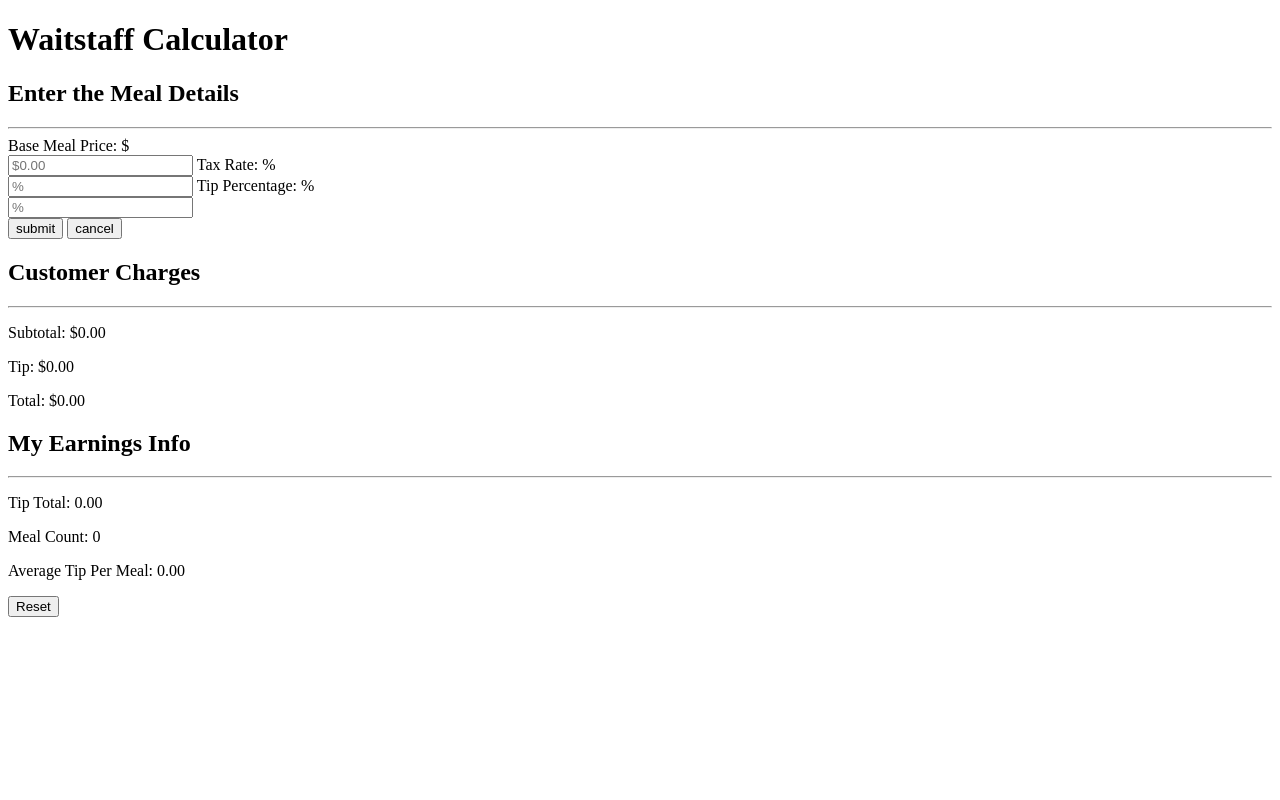
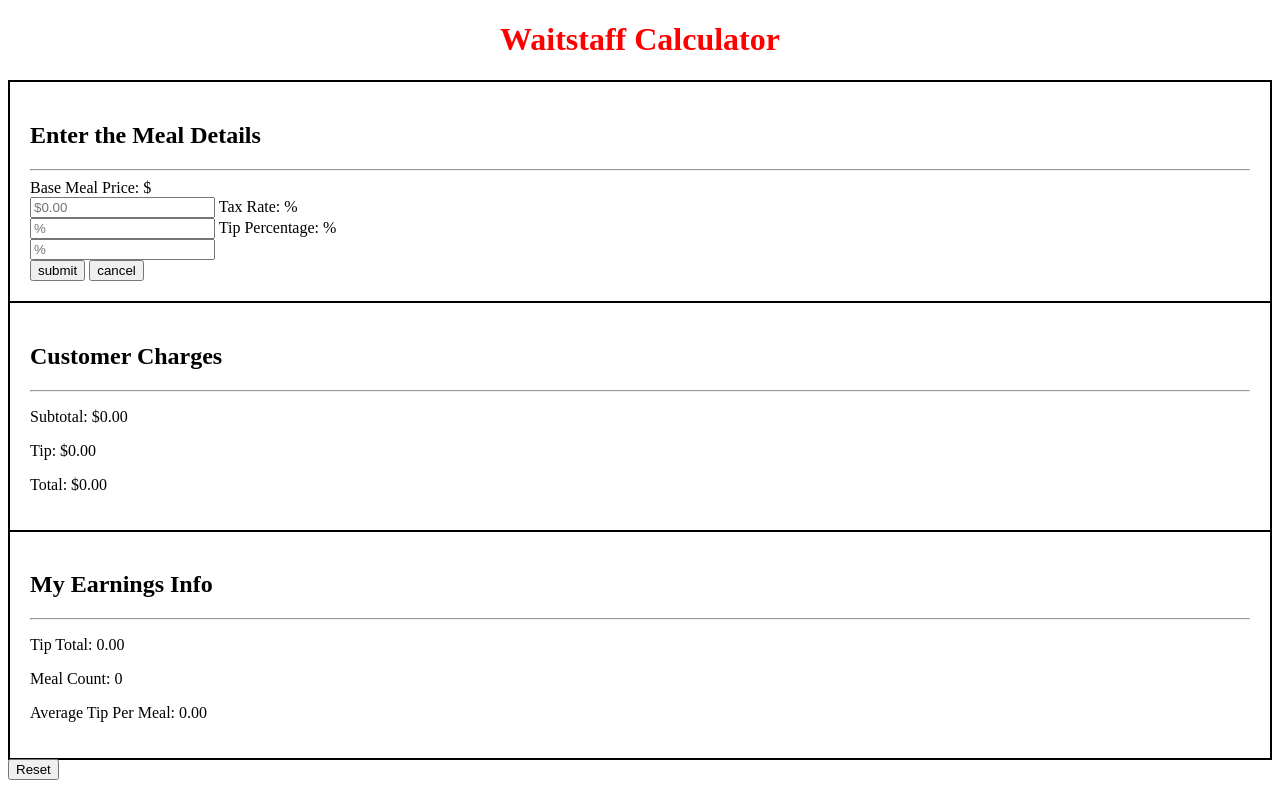
Before and after one commit to dc5will/waitstaff-project, a plain HTML site: page index.html in a window 1280 px wide. Drawn offline with nearby package versions, Linux system fonts and the light colour scheme; a script that the page names is missing.

Commit message:
improved html and css, need to fix positioning with css

```diff
--- a/index.html
+++ b/index.html
@@ -5,16 +5,17 @@
     <meta name="viewport" content="width=device-width, initial-scale=1.0">
     <meta http-equiv="X-UA-Compatible" content="ie=edge">
     <title>Waitstaff Calculator</title>
-    <link rel="stylesheet" type="text/css" href="index.css">
+    <link rel="stylesheet" type="text/css" href="style.css">
 </head>
 
 <body>
     <!-- Title -->
-    <h1 id='WaitstaffTitle'>Waitstaff Calculator</h1>
+    <h1 id='waitstaffTitle'>Waitstaff Calculator</h1>
 
+<main>
     <!-- Meal details form -->
-    <form name='tipsForm'>
-    <div class="meal-details">
+    <div class='meal-details left-side'>
+        <form name='tipsForm'>
         <h2 class='sectionTitle' id='mealTitle'>Enter the Meal Details</h2>
         <hr>
         <form class='meal-entry-form'>
@@ -30,7 +31,7 @@
     </div>
 
     <!-- Customer Charges Display-->
-    <div>
+    <div class='customer-charge-section right-side'>
         <h2 class='sectionTitle' id='customerChargesTitle'>Customer Charges</h2><hr>
             <p class='customer-charges-subtotal'>Subtotal: $0.00</p>
             <p class='customer-charges-tip'>Tip: $0.00</p>
@@ -38,15 +39,16 @@
     </div>
 
     <!-- My Earnings Info -->
-    <div>
+    <div class='earning-info-section right-side'>
         <h2 class='sectionTitle' id='earningsTItle'>My Earnings Info</h2><hr>
             <p class='earnings-info-title'>Tip Total: 0.00</p>
             <p class='earnings-meal-count'>Meal Count: 0</p>
             <p class='earnings-average-tip'>Average Tip Per Meal: 0.00</p>
     </div>
+</main>
 
     <!-- Reset button -->
-    <div>
+    <div class='reset-button'>
         <input type='button' value='Reset' for='resetCalculator' class='reset-button js-reset-button'>
     </div>
 
@@ -54,4 +56,5 @@
     <script src="main.js"></script>
 </body>
 
+
 </html>
--- /dev/null
+++ b/style.css
@@ -0,0 +1,35 @@
+
+
+
+main {
+    border: solid 1px black;
+}
+
+h1 {
+    color: red;
+    text-align: center;
+}
+
+.meal-details {
+    border: solid 1px black;
+    margin: auto;
+    padding: 20px;
+}
+
+.customer-charge-section {
+    border: solid 1px black;
+    padding: 20px;
+    margin: auto;
+}
+
+.earning-info-section {
+    border: solid 1px black;
+    padding: 20px;
+    margin: auto;
+}
+
+
+.reset-button {
+    position: fixed;
+    bottom: 20px;
+}
```
Also changed, not shown: index.css (deleted), index.js (deleted), main.js (added).
